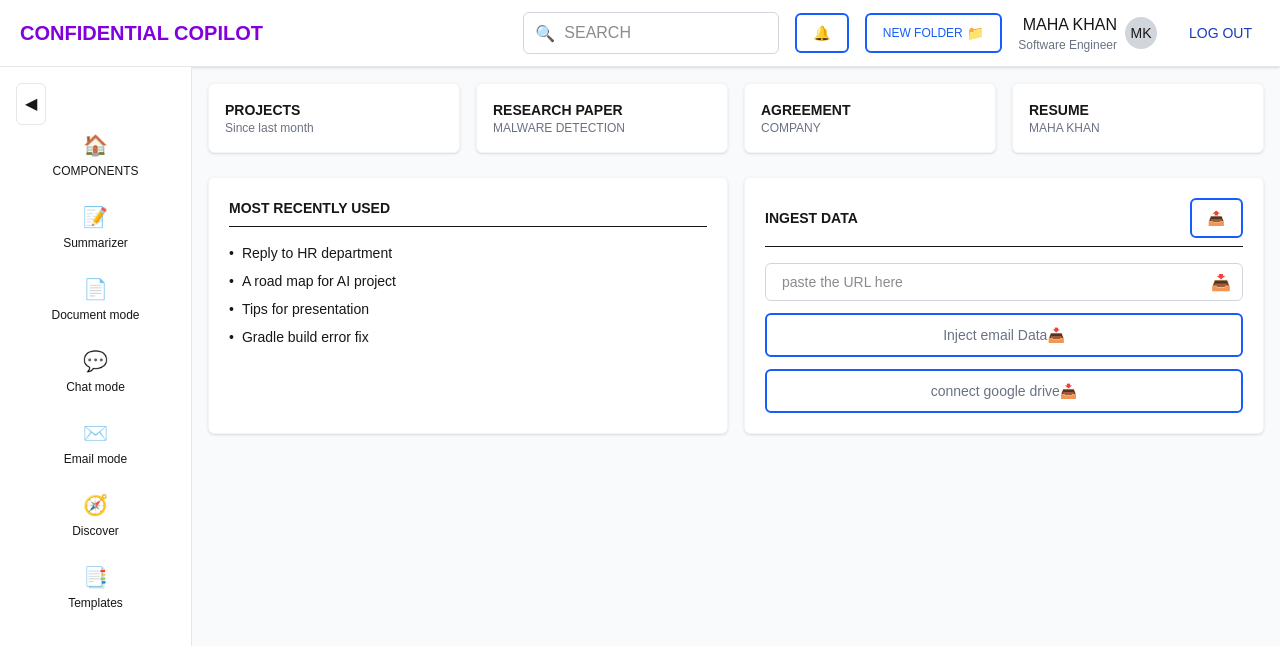
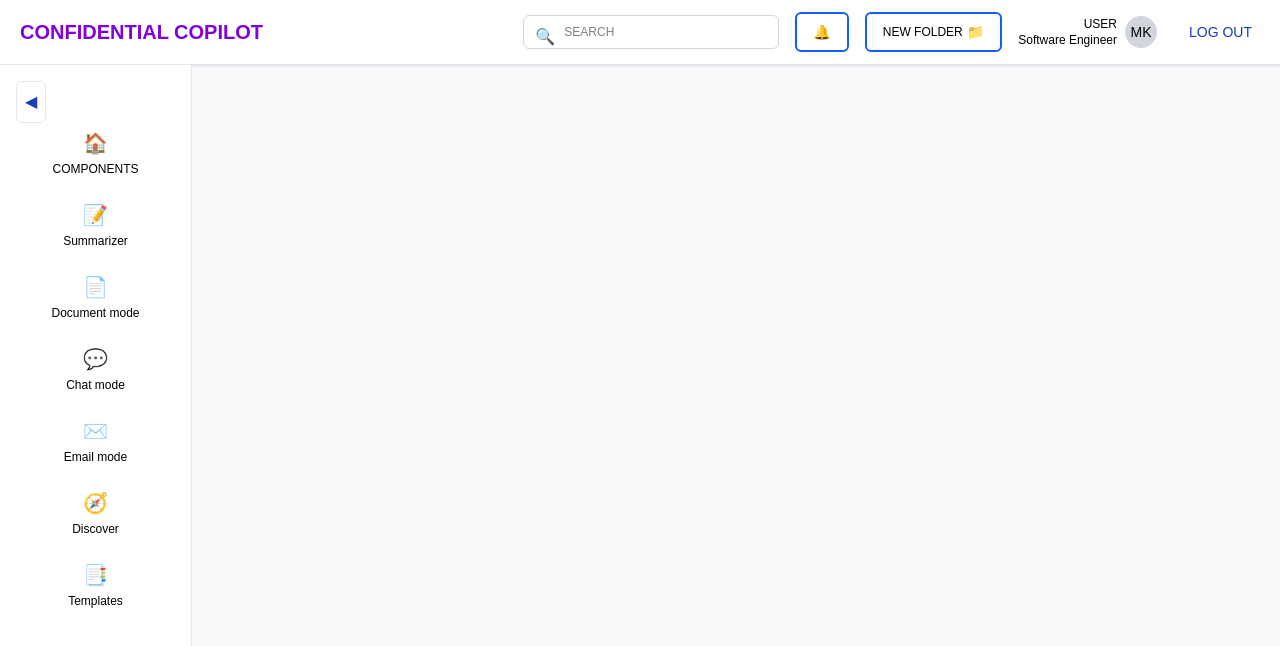
Before and after one commit to Four-Score/Confidential-Copilot, a Next.js app: page /dashboard in a window 1280 px wide. Shown: the top 646 px of the page. Built offline with nearby package versions, Linux system fonts and the light colour scheme; no server answers.

Commit message:
refactor: update foreground color to improve text visibility in dashboard

```diff
--- a/src/app/dashboard/page.tsx
+++ b/src/app/dashboard/page.tsx
@@ -28,20 +28,20 @@ export default function DashboardPage() {
                         <input
                             type="text"
                             placeholder="SEARCH"
-                            className="pl-10 border border-gray-300 rounded-md px-4 py-2 w-64"
+                            className="pl-10 border border-gray-300 rounded-md px-4 py-2 w-64 text-xs text-black"
                         />
                     </div>
                     <Button variant="outline" size="sm">
                         🔔
                     </Button>
                     <Button variant="outline" size="sm" className="flex items-center gap-1">
-                        <span className="text-xs">NEW FOLDER</span>
+                        <span className="text-xs text-black">NEW FOLDER</span>
                         📁
                     </Button>
                     <div className="flex items-center gap-2">
                         <div className="text-right">
-                            <p className="font-medium">{user?.email || 'MAHA KHAN'}</p>
-                            <p className="text-xs text-gray-500">Software Engineer</p>
+                            <p className="font-medium text-xs text-black">{user?.email || 'USER'}</p>
+                            <p className="text-xs text-black">Software Engineer</p>
                         </div>
                         <div className="h-8 w-8 bg-gray-300 rounded-full flex items-center justify-center">
                             <span className="text-sm">MK</span>
@@ -61,7 +61,7 @@ export default function DashboardPage() {
                         onClick={() => setIsSidebarOpen(!isSidebarOpen)}
                         className="absolute top-4 left-4 z-10 p-2 bg-white border border-gray-200 rounded-md"
                     >
-                        {isSidebarOpen ? '◀' : '▶'}
+                        <span className="text-blue-800">{isSidebarOpen ? '◀' : '▶'}</span>
                     </button>
                 </div>
 
@@ -73,7 +73,7 @@ export default function DashboardPage() {
                             {/* First Icon */}
                             <div className="flex flex-col items-center">
                                 <div className="text-xl">🏠</div>
-                                <span className="text-xs mt-1">COMPONENTS</span>
+                                <span className="text-xs text-black mt-1">COMPONENTS</span>
                             </div>
 
                             {/* Meeting Summarizer Icon - Second Position */}
@@ -85,29 +85,29 @@ export default function DashboardPage() {
                                 >
                                     📝
                                 </div>
-                                <span className="text-xs mt-1">Summarizer</span>
+                                <span className="text-xs text-black mt-1">Summarizer</span>
                             </div>
 
                             {/* Other Icons */}
                             <div className="flex flex-col items-center">
                                 <div className="text-xl">📄</div>
-                                <span className="text-xs mt-1">Document mode</span>
+                                <span className="text-xs text-black mt-1">Document mode</span>
                             </div>
                             <div className="flex flex-col items-center">
                                 <div className="text-xl">💬</div>
-                                <span className="text-xs mt-1">Chat mode</span>
+                                <span className="text-xs text-black mt-1">Chat mode</span>
                             </div>
                             <div className="flex flex-col items-center">
                                 <div className="text-xl">✉️</div>
-                                <span className="text-xs mt-1">Email mode</span>
+                                <span className="text-xs text-black mt-1">Email mode</span>
                             </div>
                             <div className="flex flex-col items-center">
                                 <div className="text-xl">🧭</div>
-                                <span className="text-xs mt-1">Discover</span>
+                                <span className="text-xs text-black mt-1">Discover</span>
                             </div>
                             <div className="flex flex-col items-center">
                                 <div className="text-xl">📑</div>
-                                <span className="text-xs mt-1">Templates</span>
+                                <span className="text-xs text-black mt-1">Templates</span>
                             </div>
                         </nav>
                     </aside>
@@ -115,83 +115,7 @@ export default function DashboardPage() {
 
                 {/* Main Dashboard */}
                 <main className={`flex-1 p-4 ${!isSidebarOpen ? 'ml-10' : ''}`}>
-                    {/* Top Cards */}
-                    <div className="grid grid-cols-1 md:grid-cols-2 lg:grid-cols-4 gap-4 mb-6">
-                        <div className="bg-white p-4 rounded-md shadow-sm border border-gray-100">
-                            <h2 className="font-bold text-sm">PROJECTS</h2>
-                            <p className="text-xs text-gray-500">Since last month</p>
-                        </div>
-                        <div className="bg-white p-4 rounded-md shadow-sm border border-gray-100">
-                            <h2 className="font-bold text-sm">RESEARCH PAPER</h2>
-                            <p className="text-xs text-gray-500">MALWARE DETECTION</p>
-                        </div>
-                        <div className="bg-white p-4 rounded-md shadow-sm border border-gray-100">
-                            <h2 className="font-bold text-sm">AGREEMENT</h2>
-                            <p className="text-xs text-gray-500">COMPANY</p>
-                        </div>
-                        <div className="bg-white p-4 rounded-md shadow-sm border border-gray-100">
-                            <h2 className="font-bold text-sm">RESUME</h2>
-                            <p className="text-xs text-gray-500">MAHA KHAN</p>
-                        </div>
-                    </div>
-
-                    {/* Content Sections */}
-                    <div className="grid grid-cols-1 lg:grid-cols-2 gap-4">
-                        {/* Most Recently Used */}
-                        <div className="bg-white p-5 rounded-md shadow-sm border border-gray-100">
-                            <h3 className="font-bold text-sm mb-4 border-b pb-2">MOST RECENTLY USED</h3>
-                            <ul className="space-y-2">
-                                <li className="flex items-center text-sm">
-                                    <span className="mr-2">•</span>
-                                    Reply to HR department
-                                </li>
-                                <li className="flex items-center text-sm">
-                                    <span className="mr-2">•</span>
-                                    A road map for AI project
-                                </li>
-                                <li className="flex items-center text-sm">
-                                    <span className="mr-2">•</span>
-                                    Tips for presentation
-                                </li>
-                                <li className="flex items-center text-sm">
-                                    <span className="mr-2">•</span>
-                                    Gradle build error fix
-                                </li>
-                            </ul>
-                        </div>
-
-                        {/* Ingest Data */}
-                        <div className="bg-white p-5 rounded-md shadow-sm border border-gray-100">
-                            <div className="flex justify-between items-center mb-4 border-b pb-2">
-                                <h3 className="font-bold text-sm">INGEST DATA</h3>
-                                <Button variant="outline" size="sm">
-                                    📤
-                                </Button>
-                            </div>
-                            <div className="space-y-3">
-                                <div className="relative">
-                                    <input
-                                        type="text"
-                                        placeholder="paste the URL here"
-                                        className="w-full border border-gray-300 rounded-md px-4 py-2 text-sm"
-                                    />
-                                    <div className="absolute right-3 top-2 text-gray-400">📥</div>
-                                </div>
-                                <div className="relative">
-                                    <Button variant="outline" className="w-full justify-between text-gray-500 text-sm">
-                                        Inject email Data
-                                        <span>📥</span>
-                                    </Button>
-                                </div>
-                                <div className="relative">
-                                    <Button variant="outline" className="w-full justify-between text-gray-500 text-sm">
-                                        connect google drive
-                                        <span>📥</span>
-                                    </Button>
-                                </div>
-                            </div>
-                        </div>
-                    </div>
+                    {/* Content area is now empty */}
                 </main>
             </div>
         </div>
--- a/src/app/globals.css
+++ b/src/app/globals.css
@@ -7,7 +7,7 @@
 
 :root {
   --background: #ffffff;
-  --foreground: #171717;
+  --foreground: #000000;
   --color-background: var(--background);
   --color-foreground: var(--foreground);
   --font-sans: var(--font-geist-sans);
```
